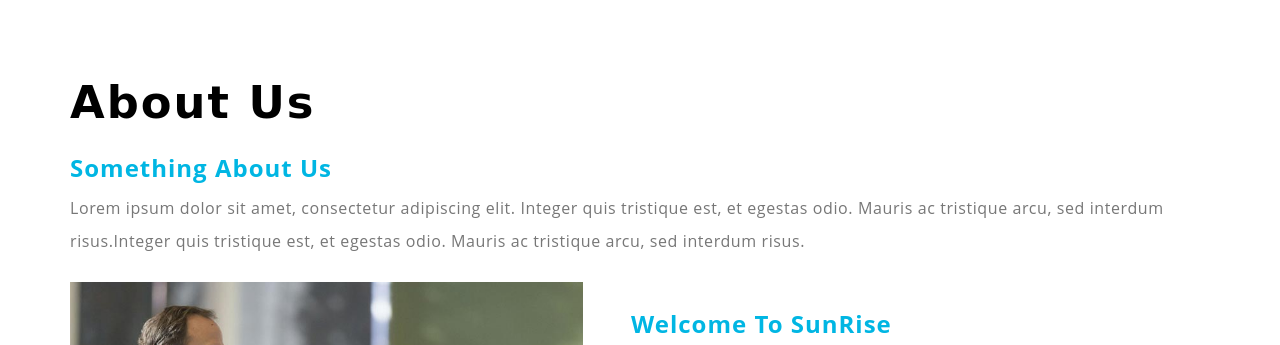
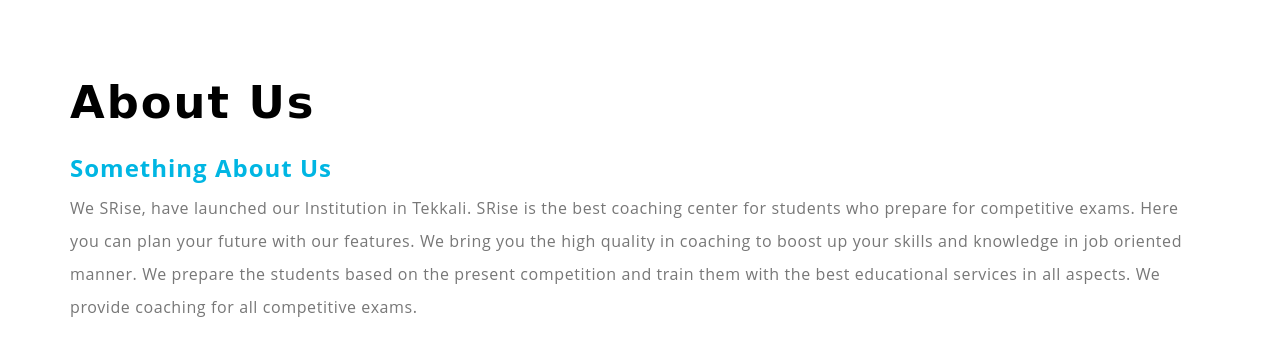
Before and after one commit to naveenkumar1024/SriseNew, a plain HTML site: page about.html in a window 1280 px wide. Shown: the part 448-793 px from the top of the page. Drawn offline with Linux system fonts and the light colour scheme.

Commit message:
srise changes
about us changes test

```diff
--- a/about.html
+++ b/about.html
@@ -108,9 +108,9 @@
 			<h5 class="main-w3l-title">About Us</h5>
 			<div class="about-top">
 				<h3 class="subheading-wthree">Something About Us</h3>
-				<p class="paragraph-agileinfo">Lorem ipsum dolor sit amet, consectetur adipiscing elit. Integer quis tristique est, et egestas odio. Mauris ac tristique
-					arcu, sed interdum risus.Integer quis tristique est, et egestas odio. Mauris ac tristique arcu, sed interdum risus.
-				</p>
+				<p class="paragraph-agileinfo">We SRise, have launched our Institution in Tekkali. SRise is the best coaching center for students who prepare for competitive exams. Here you can plan your future with our features. We bring you the high quality in coaching to boost up your skills and knowledge in job oriented manner.
+	We prepare the students based on the present competition and train them with the best educational services in all aspects. We provide coaching for all competitive exams.
+</p>
 			</div>
 			<div class="about-main">
 				<div class="about-w3-left">
```
